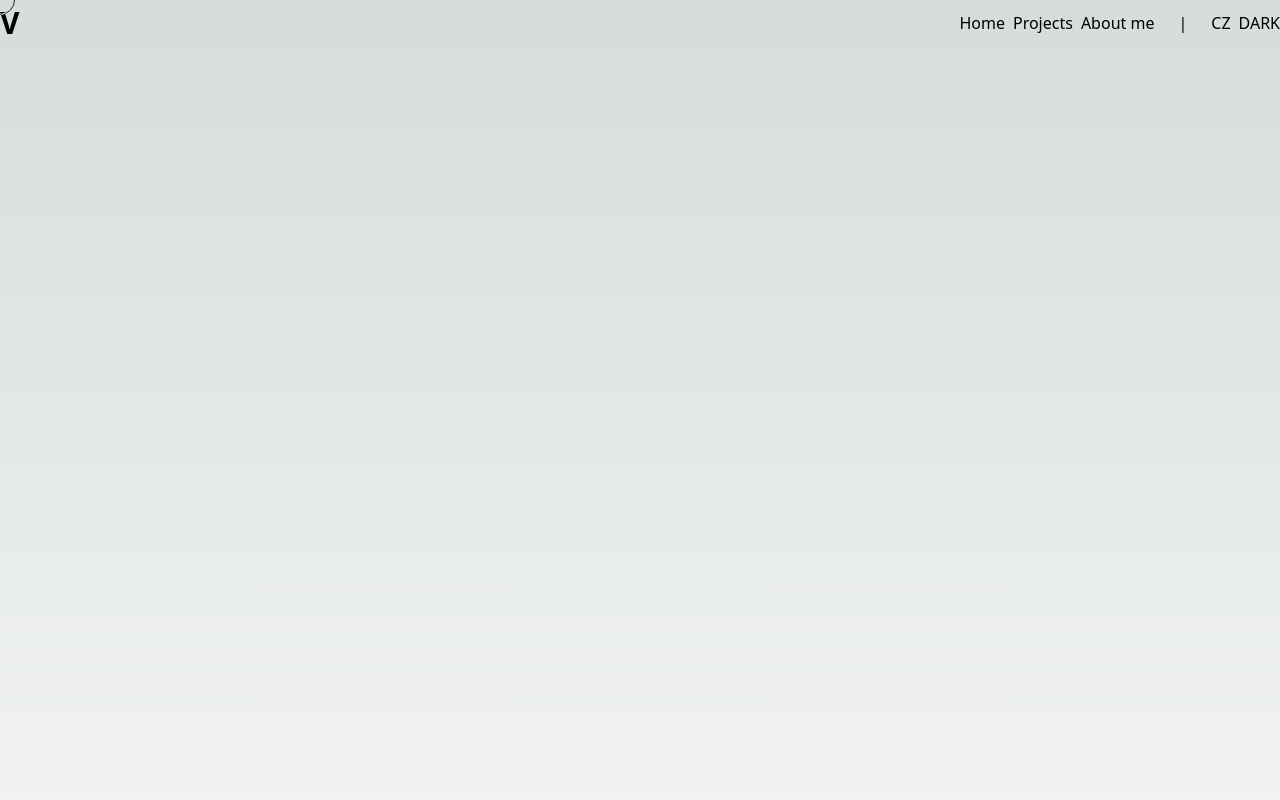
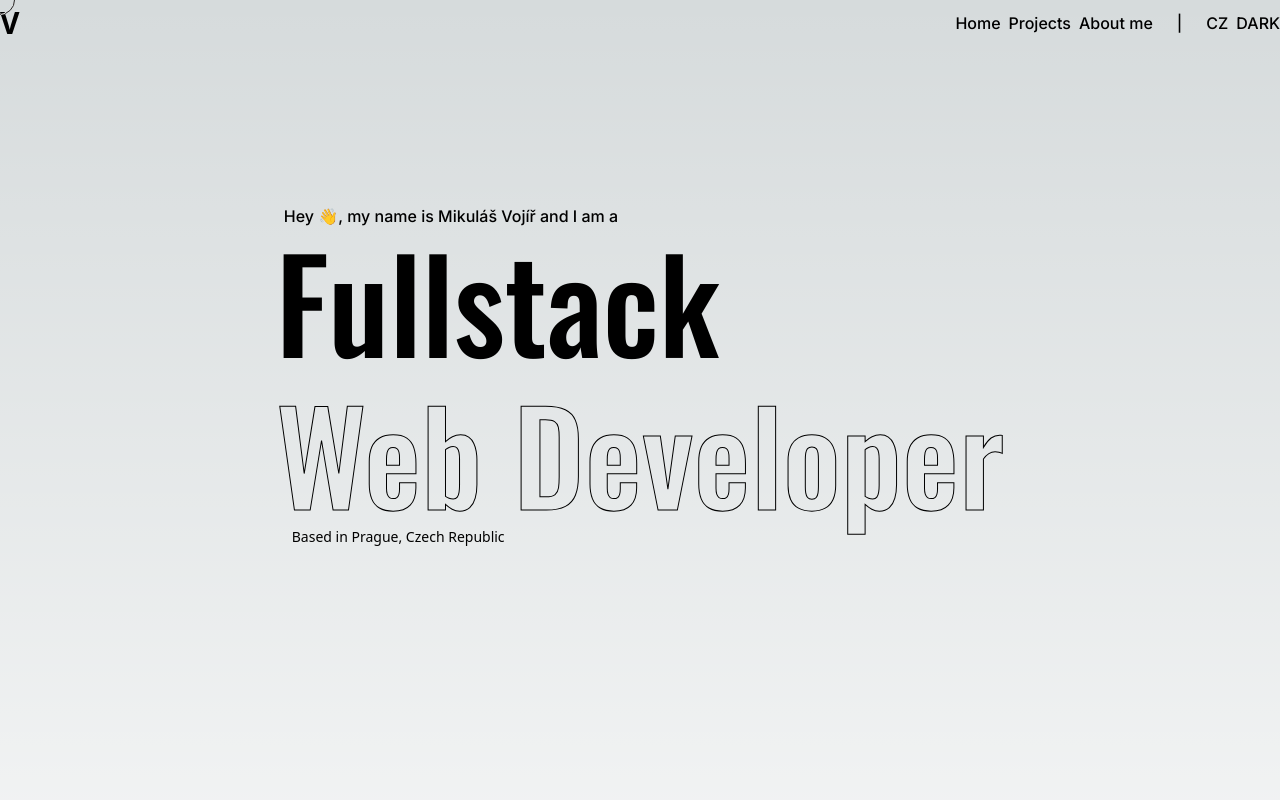
Before and after one commit to vojir-mikulas/portfolio-website, a Next.js app: page / in a window 1280 px wide. Shown: the top 800 px of the page. Built offline with nearby package versions, Linux system fonts and the light colour scheme.

Commit message:
FE-4 - added hero section

```diff
--- a/src/common/components/Footer/Footer.tsx
+++ b/src/common/components/Footer/Footer.tsx
@@ -26,7 +26,7 @@ const Footer = () => {
                    </div>
                    <div className={"h-34 flex flex-col justify-between"}>
                        <Logo size={"40px"}/>
-                       <div>
+                       <div className={"inline-flex gap-6"}>
                            <span>Copyright © 2022 Vojíř</span>
                            <span>Design © Vojíř</span>
                        </div>
--- a/src/common/components/Header/Header.tsx
+++ b/src/common/components/Header/Header.tsx
@@ -1,16 +1,18 @@
 import React from 'react';
 import Logo from "@/common/components/Logo/Logo";
 import Link from "next/link";
+import { Inter } from 'next/font/google'
 
+const inter = Inter({ subsets: ['latin'] })
 const Header = () => {
     return (
-        <header className={"fixed w-full"}>
+        <header className={"fixed w-full" }>
             <div className={"md:container mx-auto flex items-center justify-between"}>
                 <Logo size={"30px"}/>
 
-                <div className={"inline-flex gap-6"}>
+                <div className={"inline-flex gap-6 font-medium " + inter.className }>
                     <nav  className={"inline-flex gap-2" }>
-                        <Link className={"interactable"} href={"/"}>Home</Link>
+                        <Link className={"interactable  " } href={"/"}>Home</Link>
                         <Link className={"interactable"} href={"/projects"}>Projects</Link>
                         <Link className={"interactable"} href={"/about"}>About me</Link>
                     </nav>
--- /dev/null
+++ b/src/common/components/Hero/Hero.tsx
@@ -0,0 +1,20 @@
+import React from 'react';
+import { Inter, Oswald } from 'next/font/google'
+const inter = Inter({ subsets: ['latin'] })
+const oswald = Oswald({subsets:['latin']})
+const Hero = () => {
+    return (
+     <div className={"grid h-[70vh] w-full place-content-center"}>
+         <div  >
+             <span className={`${inter.className} ml-2 font-medium `}> Hey 👋, my name is Mikuláš Vojíř and I am a</span>
+             <div className={`${oswald.className} flex flex-col font-medium my-2 relative ` }>
+                 <span className={" text-9xl mobile:text-7xl"}>Fullstack</span> <br/>
+                 <span className={"text-stroke   text-transparent text-9xl mobile:text-7xl"}>Web Developer</span>
+             </div>
+             <span className={"text-sm ml-4 mt-2"}>Based in Prague, Czech Republic</span>
+         </div>
+     </div>
+    );
+};
+
+export default Hero;
--- a/src/pages/index.tsx
+++ b/src/pages/index.tsx
@@ -1,12 +1,13 @@
 
 
 import Test from "@/common/components/FirebaseProvider/Test";
+import Hero from "@/common/components/Hero/Hero";
 
 
 export default function Home() {
   return (
     <main className="flex min-h-screen flex-col items-center justify-between p-24">
-
+      <Hero/>
     </main>
   )
 }
--- a/src/styles/globals.css
+++ b/src/styles/globals.css
@@ -8,13 +8,7 @@
   --background-end-rgb: 255, 255, 255;
 }
 
-@media (prefers-color-scheme: dark) {
-  :root {
-    --foreground-rgb: 255, 255, 255;
-    --background-start-rgb: 0, 0, 0;
-    --background-end-rgb: 0, 0, 0;
-  }
-}
+
 
 body {
   color: rgb(var(--foreground-rgb));
@@ -25,3 +19,12 @@ body {
     )
     rgb(var(--background-start-rgb));
 }
+.text-stroke{
+  -webkit-text-stroke-color: black;
+  -webkit-text-stroke-width: 1px;
+}
+
+.text-stroke-dark{
+  -webkit-text-stroke-color: white;
+  -webkit-text-stroke-width: 2px;
+}
```
Also changed, not shown: package.json (+7 -0 lines), 2 other files (tests, documents, lock files or other folders).
